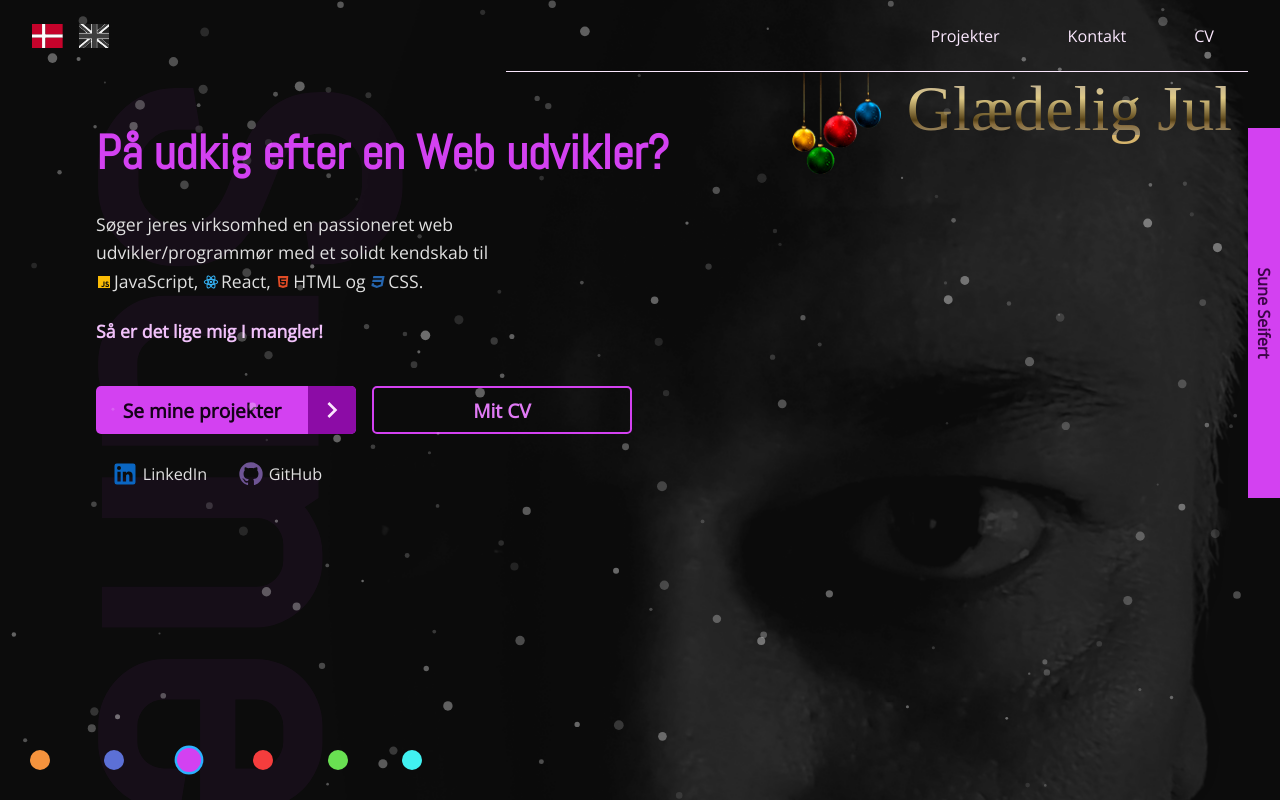
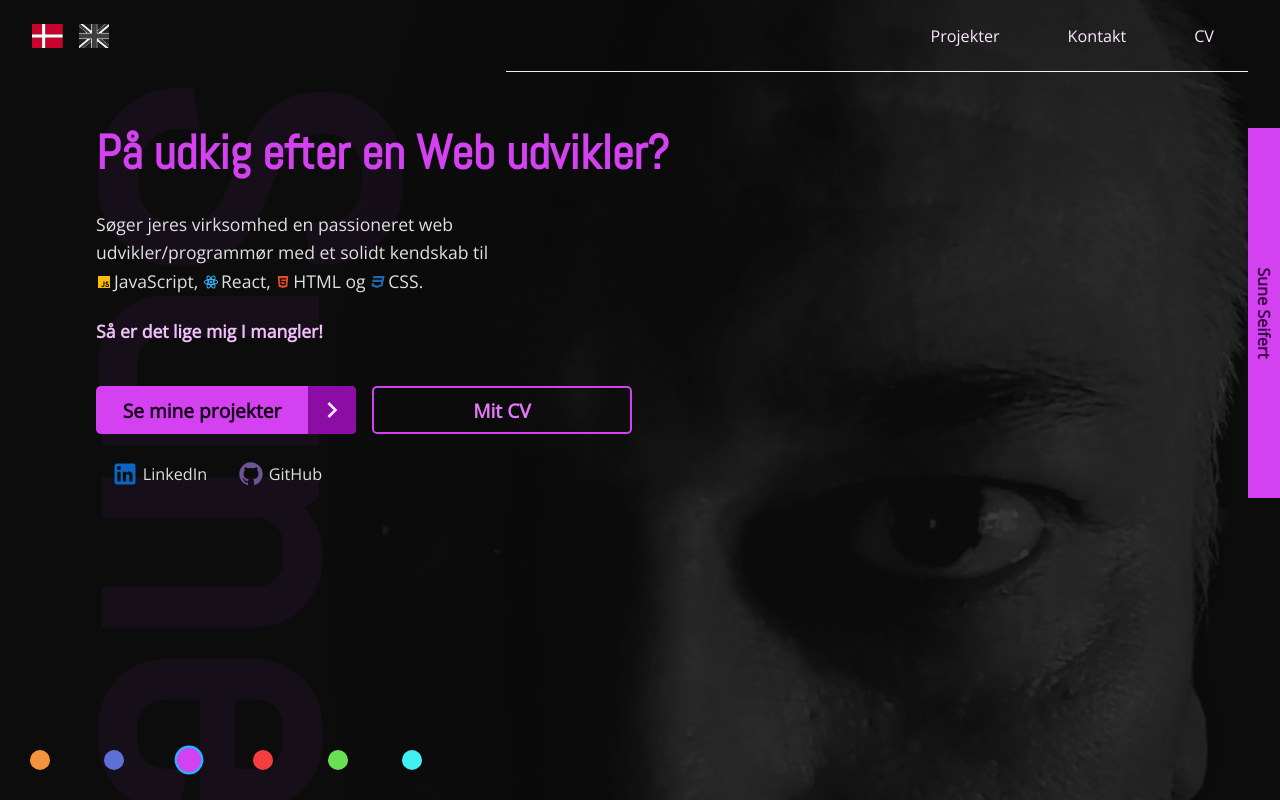
Before and after one commit to bqardi/react-portfolio, a React (Create React App) app: page / in a window 1280 px wide. Built offline with nearby package versions, Linux system fonts and the light colour scheme; a web font is replaced by a local one.

Commit message:
Disabled Christmas

```diff
--- a/src/App.js
+++ b/src/App.js
@@ -11,7 +11,7 @@ import useLocalStorage from "./hooks/useLocalStorage";
 import Missing from "./views/Missing";
 import Christmas from "./components/Christmas";
 
-const displayChristmas = true;
+const displayChristmas = false;
 
 function App() {
 	var breakpointSmall = useMediaQuery("(min-width: 600px)");
```
